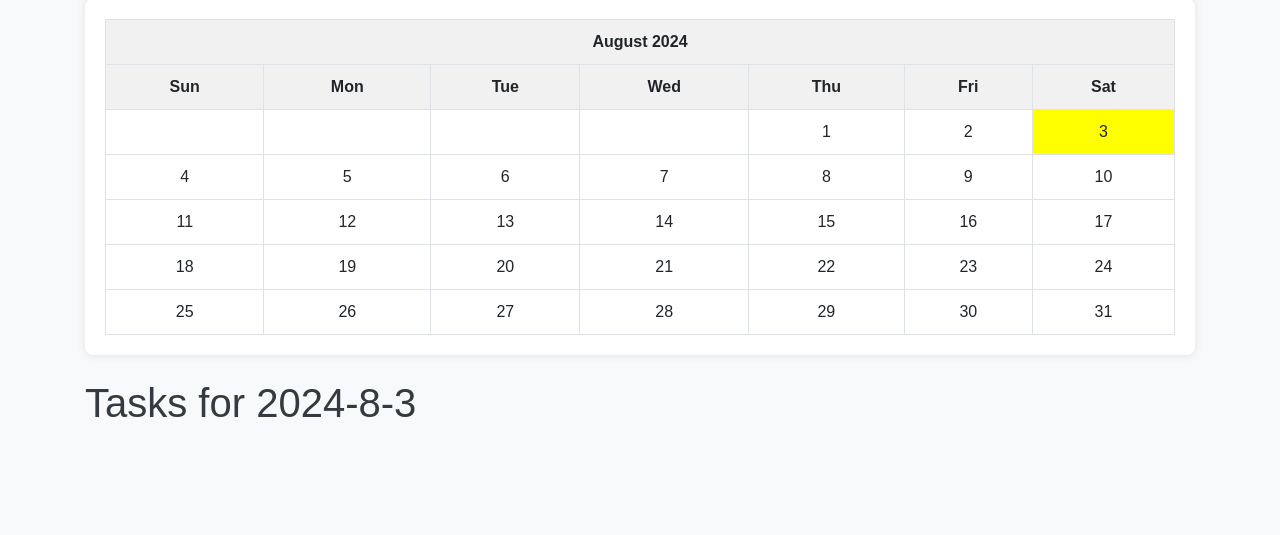
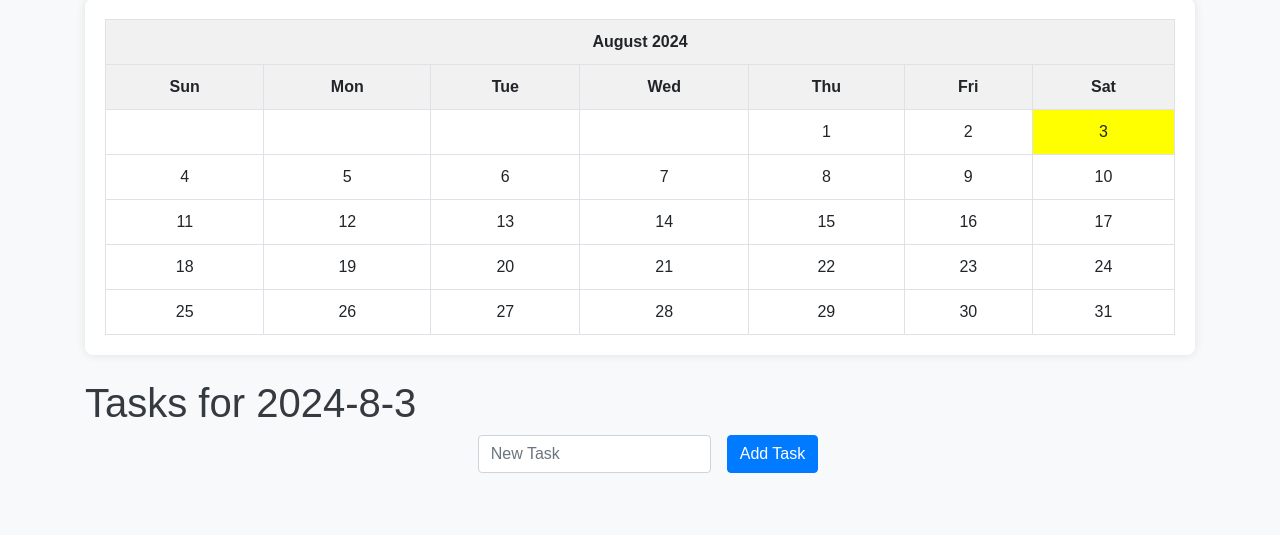
Before and after one commit to rossmcmahan/Calendar, a Flask app: page / in a window 1280 px wide. Shown: the part 167-702 px from the top of the page. Run offline with Flask 3, Linux system fonts and the light colour scheme; some libraries are stand-ins or nearby versions.

Commit message:
calendar/task list add new task

```diff
--- a/calendar_app/app.py
+++ b/calendar_app/app.py
@@ -1,8 +1,10 @@
-from flask import Flask, render_template, request
+from flask import Flask, render_template, request, redirect, url_for
 import calendar
 import datetime
 
 app = Flask(__name__)
+
+tasks = {}
 
 @app.route('/', methods=['GET', 'POST'])
 def index():
@@ -15,6 +17,13 @@ def index():
 		year = int(request.form.get('year', year))
 		month = int(request.form.get('month', month))
 		day = int(request.form.get('day', day))
+		task_date = f"{year}-{month}-{day}"
+
+		if 'task' in request.form:
+			task = request.form.get('task')
+			if task_date not in tasks:
+				tasks[task_date] = []
+			tasks[task_date].append(task)
 
 	cal = calendar.HTMLCalendar(calendar.SUNDAY)
 	month_calendar = cal.formatmonth(year, month)
@@ -22,7 +31,10 @@ def index():
 	# Highlight the selected day
 	month_calendar = month_calendar.replace(f'>{day}<', f' class="selected-day">{day}<')
 
-	return render_template('calendar.html', calendar=month_calendar, year=year, month=month, day=day)
+	task_date = f"{year}-{month}-{day}"
+	day_tasks = tasks.get(task_date, [])
+
+	return render_template('calendar.html', calendar=month_calendar, year=year, month=month, day=day, tasks=day_tasks)
 
 
 if __name__ == '__main__':
--- a/calendar_app/templates/calendar.html
+++ b/calendar_app/templates/calendar.html
@@ -33,6 +33,20 @@
     </div>
     <div class="container">
       <h1 class="mt-4">Tasks for {{ year }}-{{ month }}-{{ day }}</h1>
+      <u1 id="task-list">
+        {% for task in tasks %}
+          <li>{{ task }}</li>
+        {% endfor %}
+      </u1>
+      <form id="task-form" method="POST" class="form-inline">
+        <input type="hidden" name="year" value="{{ year }}">
+        <input type="hidden" name="month" value="{{ month }}">
+        <input type="hidden" name="day" value="{{ day }}">
+        <div class="form-group mx-sm-3 mb-2">
+          <input type="text" class="form-control" id="task" name="task" placeholder="New Task">
+        </div>
+        <button type="submit" class="btn btn-primary mb-2">Add Task</button>
+        </form>
     </div>
     <script src="https://code.jquery.com/jquery-3.5.1.slim.min.js"></script>
     <script src="https://cdn.jsdelivr.net/npm/@popperjs/core@2.5.2/dist/umd/popper.min.js"></script>
```
